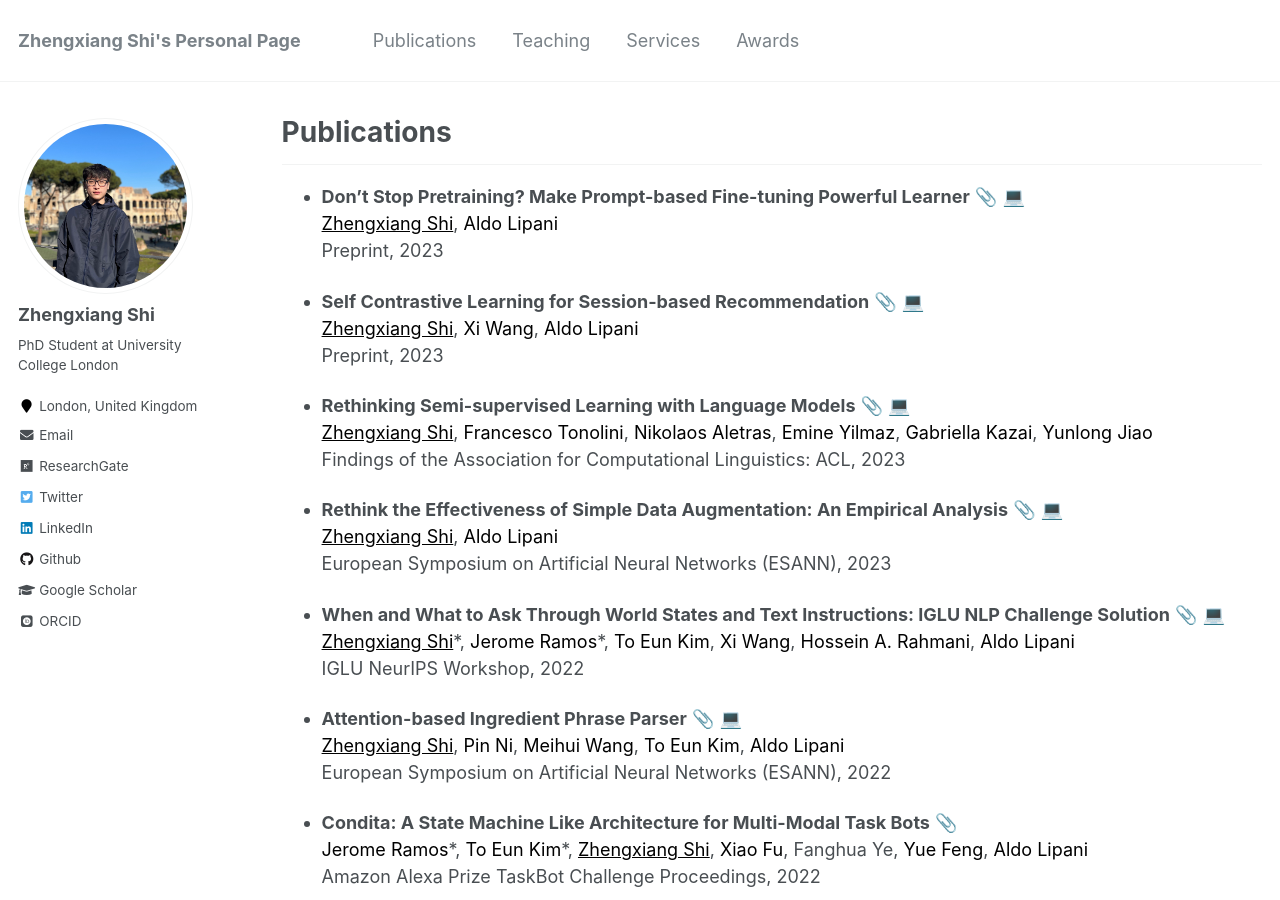
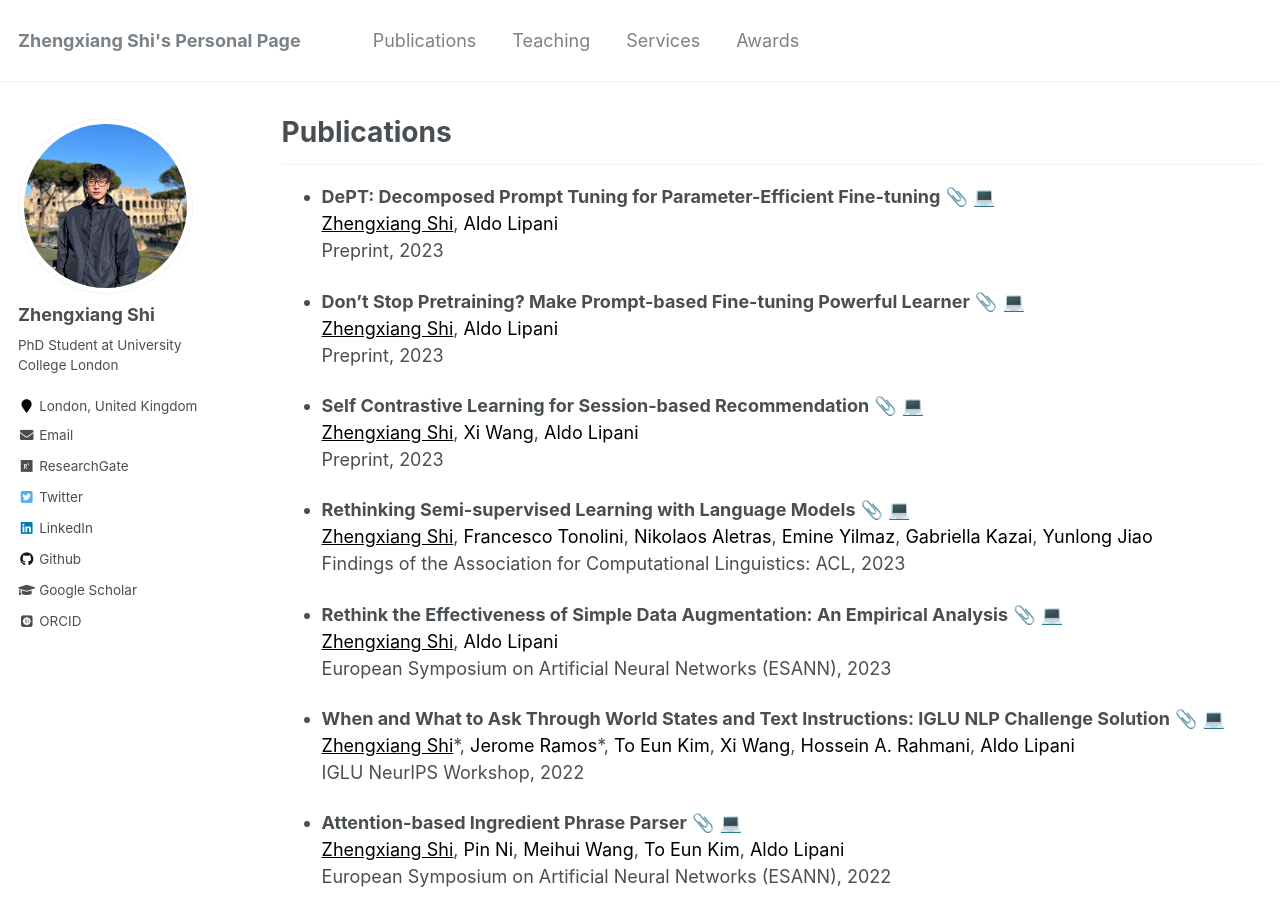
Before and after one commit to ZhengxiangShi/zhengxiangshi.github.io, a Jekyll site: the page built from _pages/publications.md, in a window 1280 px wide and 900 px high. Built offline with Jekyll 4.4.1, drawn with Linux system fonts in a browser that asks for light colours; emoji names are drawn with the system emoji font; some web fonts are replaced.

Commit message:
update publications

```diff
--- a/_pages/publications.md
+++ b/_pages/publications.md
@@ -27,6 +27,10 @@ a:active {
 </head>
 
 ------
+* **DePT: Decomposed Prompt Tuning for Parameter-Efficient Fine-tuning** [:paperclip:](https://arxiv.org/abs/2309.05173) [:computer:](https://github.com/ZhengxiangShi/DePT) <br />
+  <span style="color:black;text-decoration:underline">Zhengxiang Shi</span>, <a href="https://scholar.google.at/citations?user=fyHjfEgAAAAJ" style="color: black;">Aldo Lipani</a> <br />
+  Preprint, 2023 <br />
+
 * **Don't Stop Pretraining? Make Prompt-based Fine-tuning Powerful Learner** [:paperclip:](https://arxiv.org/abs/2305.01711) [:computer:](https://github.com/ZhengxiangShi/PowerfulPromptFT) <br />
   <span style="color:black;text-decoration:underline">Zhengxiang Shi</span>, <a href="https://scholar.google.at/citations?user=fyHjfEgAAAAJ" style="color: black;">Aldo Lipani</a> <br />
   Preprint, 2023 <br />
```
